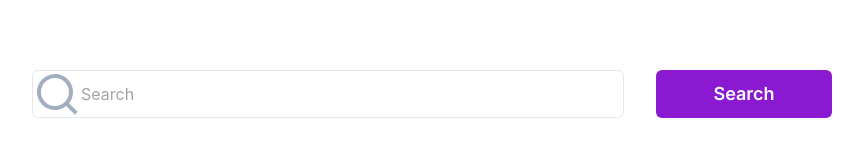
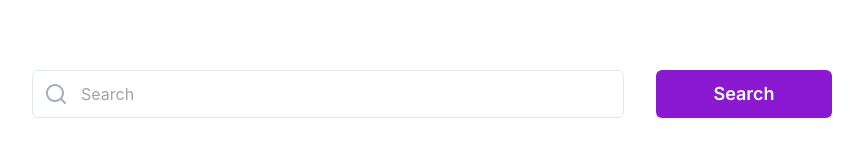
Before and after one commit to DevYuriOliveira73/api-GitHub, a React (Vite) app: page / in a window 1280 px wide. Shown: the part 394-550 px from the top of the page, without its empty margins (208-1071 px from the left). Built offline with nearby package versions, Linux system fonts and the light colour scheme.

Commit message:
style: image layout adjustments

```diff
--- a/src/pages/Search/Search.module.css
+++ b/src/pages/Search/Search.module.css
@@ -35,9 +35,9 @@
 
 .lupa {
   position: absolute;
-  margin-left: 1px;
-  height: 48px;
-  width: 48px;
+  margin-left: 12px;
+  height: 24px;
+  width: 24px;
 }
 
 .input > input {
```
